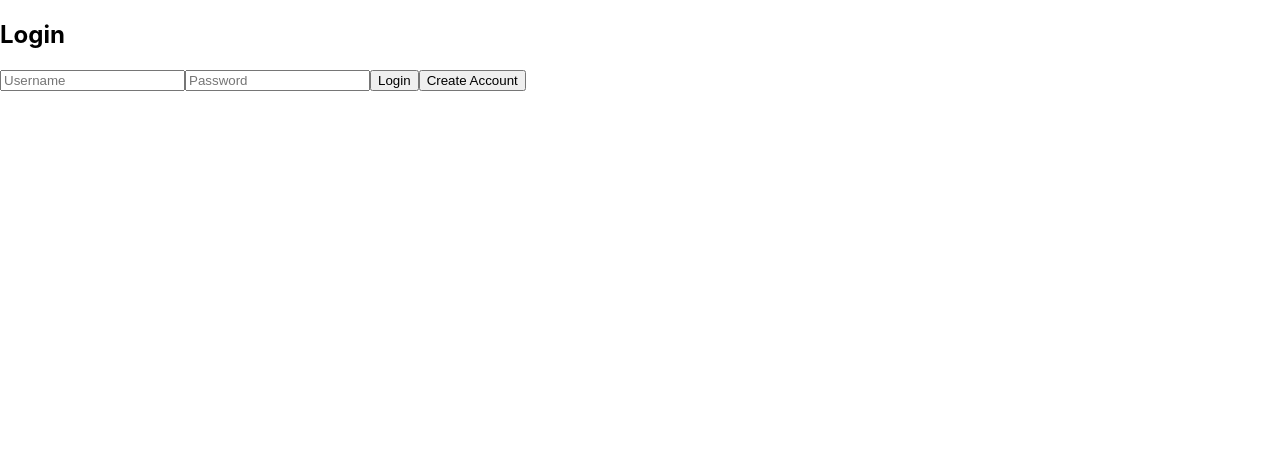
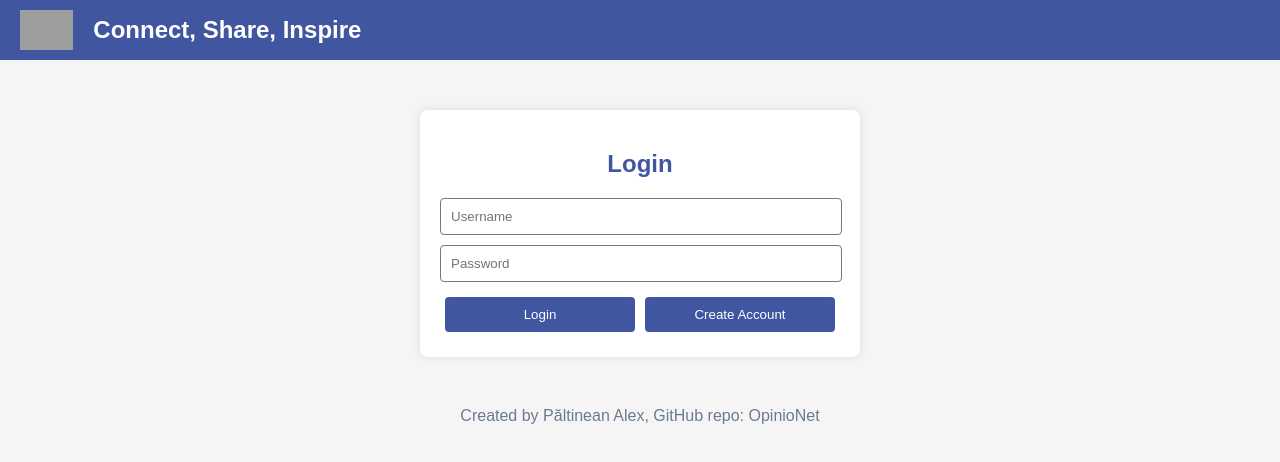
Before and after one commit to PaltineanAlex/OpinioNet, a React (Create React App) app in the folder frontend/: page / in a window 1280 px wide. Shown: the top 462 px of the page. Built offline with nearby package versions, Linux system fonts and the light colour scheme; grey boxes are pictures that could not be loaded.

Commit message:
Added styles for the login page and register

```diff
--- a/frontend/src/App.css
+++ b/frontend/src/App.css
@@ -1,38 +1,69 @@
-.App {
+/* App.css */
+
+body {
+  margin: 0;
+  font-family: Arial, sans-serif;
+  background-color: #F5F5F5;
+}
+
+header {
+  display: flex;
+  align-items: center;
+  padding: 10px 20px;
+  background-color: #4056A1;
+  color: white;
+}
+
+header img {
+  height: 40px;
+  margin-right: 20px;
+}
+
+header h1 {
+  margin: 0;
+  font-size: 24px;
+}
+
+.container {
+  max-width: 400px;
+  margin: 50px auto;
+  padding: 20px;
+  background-color: white;
+  border-radius: 8px;
+  box-shadow: 0 0 10px rgba(0, 0, 0, 0.1);
+}
+
+h2 {
+  margin-bottom: 20px;
+  color: #4056A1;
   text-align: center;
 }
 
-.App-logo {
-  height: 40vmin;
-  pointer-events: none;
+input {
+  width: calc(100% - 20px);
+  padding: 10px;
+  margin-bottom: 10px;
+  border: 1px solid #6B7A8F;
+  border-radius: 4px;
 }
 
-@media (prefers-reduced-motion: no-preference) {
-  .App-logo {
-    animation: App-logo-spin infinite 20s linear;
-  }
+button {
+  width: calc(50% - 10px);
+  padding: 10px;
+  margin: 5px;
+  border: none;
+  border-radius: 4px;
+  background-color: #4056A1;
+  color: white;
+  cursor: pointer;
 }
 
-.App-header {
-  background-color: #282c34;
-  min-height: 100vh;
-  display: flex;
-  flex-direction: column;
-  align-items: center;
-  justify-content: center;
-  font-size: calc(10px + 2vmin);
-  color: white;
+button:hover {
+  background-color: #333;
 }
 
-.App-link {
-  color: #61dafb;
+footer {
+  text-align: center;
+  margin-top: 20px;
+  color: #6B7A8F;
 }
-
-@keyframes App-logo-spin {
-  from {
-    transform: rotate(0deg);
-  }
-  to {
-    transform: rotate(360deg);
-  }
-}
--- a/frontend/src/App.js
+++ b/frontend/src/App.js
@@ -1,8 +1,11 @@
+// App.js
+
 import React from 'react';
 import { BrowserRouter as Router, Route, Routes } from 'react-router-dom';
 import Login from './components/Login';
 import Register from './components/Register';
 import Feed from './components/Feed';
+import './App.css';
 
 function App() {
     return (
--- a/frontend/src/components/Login.js
+++ b/frontend/src/components/Login.js
@@ -1,3 +1,5 @@
+// Login.js
+
 import React, { useState } from 'react';
 import { useNavigate } from 'react-router-dom';
 
@@ -29,11 +31,20 @@ const Login = () => {
 
     return (
         <div>
-            <h2>Login</h2>
-            <input type="text" placeholder="Username" value={username} onChange={(e) => setUsername(e.target.value)} />
-            <input type="password" placeholder="Password" value={password} onChange={(e) => setPassword(e.target.value)} />
-            <button onClick={handleLogin}>Login</button>
-            <button onClick={() => navigate('/register')}>Create Account</button>
+            <header>
+                <img src="../logo.png" alt="OpinioNet Logo" />
+                <h1>Connect, Share, Inspire</h1>
+            </header>
+            <div className="container">
+                <h2>Login</h2>
+                <input type="text" placeholder="Username" value={username} onChange={(e) => setUsername(e.target.value)} />
+                <input type="password" placeholder="Password" value={password} onChange={(e) => setPassword(e.target.value)} />
+                <div>
+                    <button onClick={handleLogin}>Login</button>
+                    <button onClick={() => navigate('/register')}>Create Account</button>
+                </div>
+            </div>
+            <footer>Created by Păltinean Alex, GitHub repo: OpinioNet</footer>
         </div>
     );
 };
--- a/frontend/src/components/Register.js
+++ b/frontend/src/components/Register.js
@@ -1,3 +1,5 @@
+// Register.js
+
 import React, { useState } from 'react';
 import { useNavigate } from 'react-router-dom';
 
@@ -29,12 +31,21 @@ const Register = () => {
 
     return (
         <div>
+            <header>
+                <img src="logo.png" alt="OpinioNet Logo" />
+                <h1>Connect, Share, Inspire</h1>
+            </header>
+            <div className="container">
                 <h2>Register</h2>
                 <input type="email" placeholder="Email" value={email} onChange={(e) => setEmail(e.target.value)} />
                 <input type="text" placeholder="Username" value={username} onChange={(e) => setUsername(e.target.value)} />
                 <input type="password" placeholder="Password" value={password} onChange={(e) => setPassword(e.target.value)} />
+                <div>
                     <button onClick={handleRegister}>Register</button>
                     <button onClick={() => navigate('/')}>Back to Login</button>
+                </div>
+            </div>
+            <footer>Created by Păltinean Alex, GitHub repo: OpinioNet</footer>
         </div>
     );
 };
```
Also changed, not shown: frontend/src/logo.png (added). Lines whose indentation alone changed are shown as unchanged.
